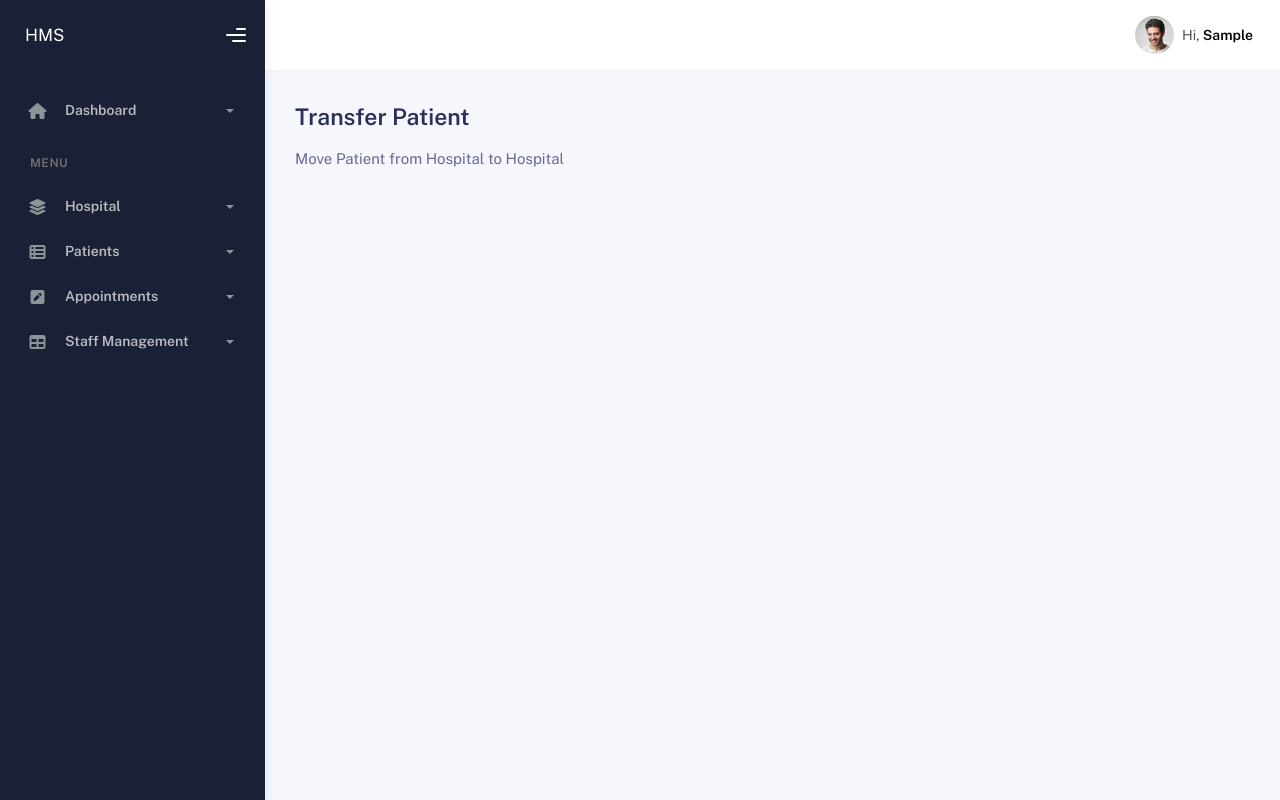
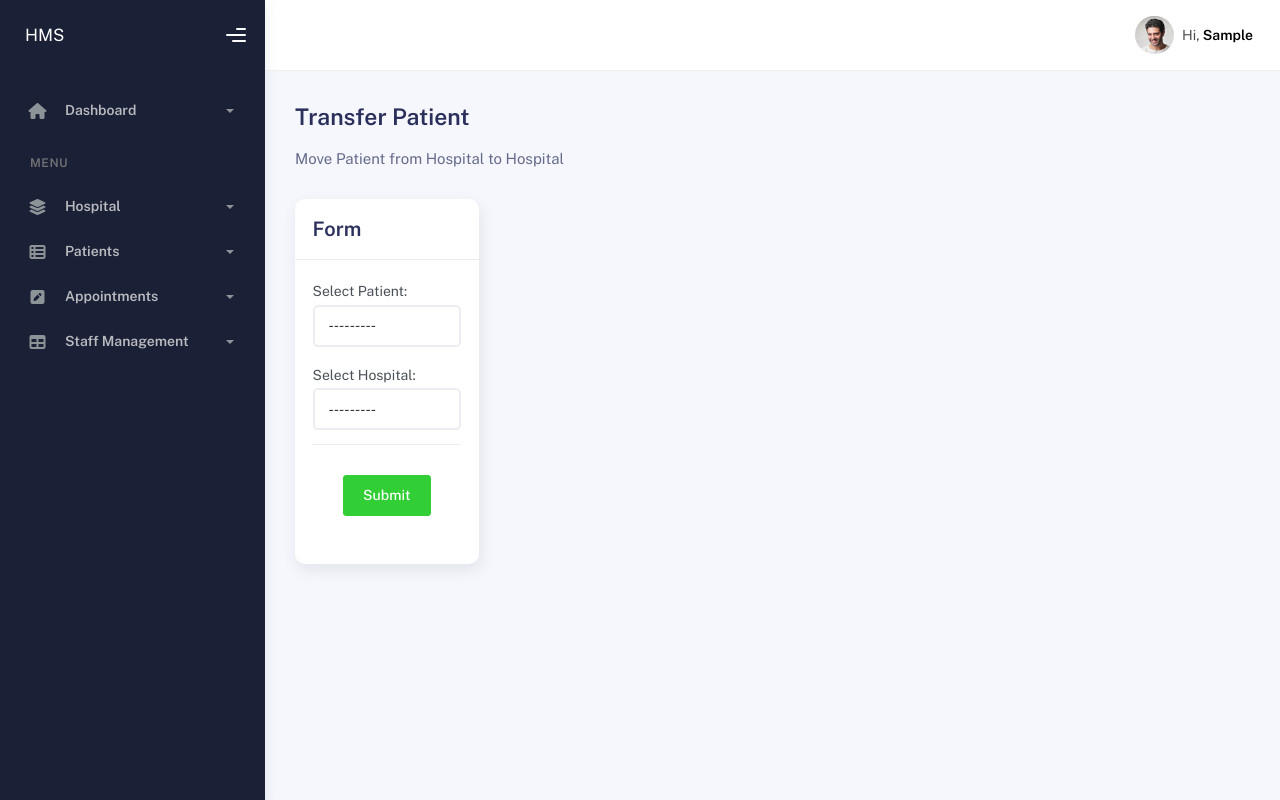
Before and after one commit to riekoqq/hms__, a Django app: page /hospital/transfer/ in a window 1280 px wide. Run offline with Django 5.2, Linux system fonts and the light colour scheme; the visitor is signed in with stand-in values (Sample User, id 1); data that the repository does not hold is empty; some libraries are stand-ins or nearby versions.

Commit message:
patient transfer

```diff
--- a/hospital/forms.py
+++ b/hospital/forms.py
@@ -9,7 +9,6 @@ class HospitalForm(forms.ModelForm):
 
 
 class PatientForm(forms.ModelForm):
-    STATUS_CHOICES = [("Inactive", "Inactive"), ("Active", "Active")]
 
     class Meta:
         model = Patient
@@ -45,7 +44,14 @@ class MedicalRecordForm(forms.ModelForm):
         fields = ["patient", "diagnosis", "treatment", "medications", "date_of_visit"]
 
 
-class PatientTransferForm(forms.ModelForm):
-    class Meta:
-        model = PatientTransfer
-        fields = ["patient", "from_hospital", "to_hospital"]
+class PatientTransferForm(forms.Form):
+    patient = forms.ModelChoiceField(
+        queryset=Patient.objects.all(),
+        widget=forms.Select(attrs={"class": "form-control"}),
+        label="Select Patient",
+    )
+    hospital = forms.ModelChoiceField(
+        queryset=Hospital.objects.all(),
+        widget=forms.Select(attrs={"class": "form-control"}),
+        label="Select Hospital",
+    )
--- a/hospital/templates/hospital/transfer.html
+++ b/hospital/templates/hospital/transfer.html
@@ -7,4 +7,37 @@
 
 
 {% block content %}
+<div class="page-header">
+    <div class="row">
+        <div class="col-12">
+        <div class="card">
+            <div class="card-header">
+            <div class="card-title">Form</div>
+            </div>
+            <div class="card-body">
+            <div class="row">
+                <div class="col-12">
+                    {% if messages %}
+                        <div class="container">
+                            {% for message in messages %}
+                                <div class="alert alert-{{ message.tags }} alert-dismissible fade show" role="alert">
+                                    {{ message }}
+                                    <button type="button" class="btn-close" data-bs-dismiss="alert" aria-label="Close"></button>
+                                </div>
+                            {% endfor %}
+                        </div>
+                    {% endif %}
+                    <form action="{% url 'hospital:hospital-transfer' %}" method="post">
+                        {% csrf_token %}
+                        {{ form.as_p }}
+                        <div class="card-action">
+                            <button type="submit" class="btn btn-success">Submit</button>
+                        </div>
+                    </form>
+                </div>
+            </div>
+            </div>
+        </div>
+    </div>
+</div>
 {% endblock content %}
--- a/hospital/views.py
+++ b/hospital/views.py
@@ -1,10 +1,11 @@
-from .forms import PatientForm
+from .forms import PatientForm, PatientTransferForm
 from .models import Hospital
 from django.contrib import messages
 from django.contrib.auth.decorators import login_required
-from django.shortcuts import redirect, render
+from django.shortcuts import render
 
 
+@login_required
 def hospital_page(request):
     hospitals = Hospital.objects.all()
 
@@ -13,14 +14,35 @@ def hospital_page(request):
     return render(request, "hospital/hospital.html", context)
 
 
+@login_required
 def transfer_page(request):
-    return render(request, "hospital/transfer.html")
+    if request.method == "POST":
+        form = PatientTransferForm(request.POST)
+        if form.is_valid():
+            patient = form.cleaned_data["patient"]
+            hospital = form.cleaned_data["hospital"]
+            patient.hospital = hospital
+            patient.save()
+            messages.success(
+                request,
+                f"Patient {patient.first_name} {patient.last_name} transferred successfully to {hospital.name}!",
+            )
+        else:
+            messages.error(request, "There was an error processing the transfer.")
+    else:
+        form = PatientTransferForm()
+
+    context = {}
+    context["form"] = form
+    return render(request, "hospital/transfer.html", context)
 
 
+@login_required
 def manage_patient_page(request):
     return render(request, "hospital/manage-patient.html")
 
 
+@login_required
 def add_patient_page(request):
     if request.method == "POST":
         form = PatientForm(request.POST)
@@ -40,5 +62,6 @@ def add_patient_page(request):
     return render(request, "hospital/add-patient.html", context)
 
 
+@login_required
 def admission_discharge_page(request):
     return render(request, "hospital/admission-discharge.html")
```
Also changed, not shown: hospital/models.py (+6 -1 lines).
